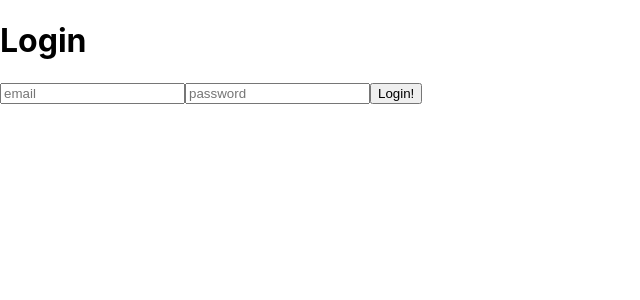
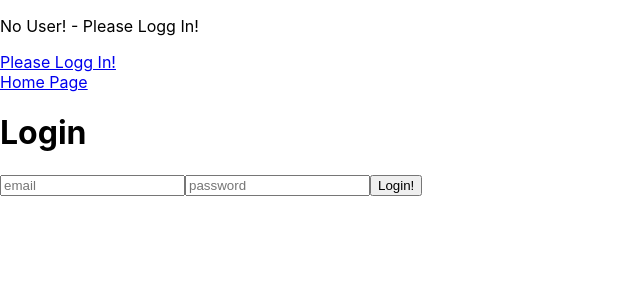
Before and after one commit to PabloXberg/SYSO_MERN, a React (Create React App) app in the folder client/: page /login in a window 1280 px wide. Shown: the top 300 px of the page, without its empty margins (0-640 px from the left). Built offline with nearby package versions, Linux system fonts and the light colour scheme.

Commit message:
Token & starting with NavBar

```diff
--- a/client/src/App.tsx
+++ b/client/src/App.tsx
@@ -1,17 +1,19 @@
-import React, { useEffect, useState } from 'react';
+import React, { useContext, useEffect, useState } from 'react';
 import logo from './logo.svg';
 import './App.css';
 import { BrowserRouter, Routes, Route } from 'react-router-dom';
 import Register from './pages/Register';
 import Homepage from './pages/Homepage';
 import Login from './pages/Login';
-import { AuthContextProvider } from './contexts/AuthContext';
+import { AuthContext, AuthContextProvider } from './contexts/AuthContext';
+import Navbar from './components/Navbar';
 
 function App() {
 
   return (
     <AuthContextProvider>
       <BrowserRouter>
+        <Navbar/>
         <Routes>
           <Route path='/' element={ <Homepage />} />
           <Route path='register' element={ <Register /> } />
--- /dev/null
+++ b/client/src/components/Navbar.tsx
@@ -0,0 +1,21 @@
+import React, { useContext } from 'react'
+import { AuthContext } from '../contexts/AuthContext'
+import { Link } from 'react-router-dom';
+
+type Props = {}
+
+const Navbar = (props: Props) => {
+
+  const { user, login, logout } = useContext(AuthContext);
+  console.log('user :>> ', user);
+
+  return (
+    <div>
+      <div>{user ? <p>User logged In!</p> : <p>No User! - Please Logg In!</p>}</div>
+      <div>{user ? <button onClick={logout}>Log Out!</button> : <Link to='/login'>Please Logg In!</Link>}</div>
+      <div><Link to='/'>Home Page</Link> </div>
+    </div>
+  )
+}
+
+export default Navbar
--- a/client/src/contexts/AuthContext.tsx
+++ b/client/src/contexts/AuthContext.tsx
@@ -61,15 +61,15 @@ export const AuthContextProvider = ({children} : {children: ReactNode}) => {
     try {
       const response = await fetch(`${process.env.REACT_APP_BASE_URL}users/login`, requestOptions);
 
-      console.log(response);
-      console.log('process.env.REACT_APP_BASE_URL :>> ', process.env.REACT_APP_BASE_URL);
+      // console.log(response);
+      // console.log('process.env.REACT_APP_BASE_URL :>> ', process.env.REACT_APP_BASE_URL);
       if (response.ok) {
         const result = await response.json() as fetchResult
         if (result.user) {
           setUser(true);
           console.log(result.user)
           localStorage.setItem("token", result.token);
-          localStorage.setItem("my name", "Pablo")
+          // localStorage.setItem("my name", "Pablo")
         }
         console.log(result);
       } else {
```
Also changed, not shown: 2 other files (tests, documents, lock files or other folders).
